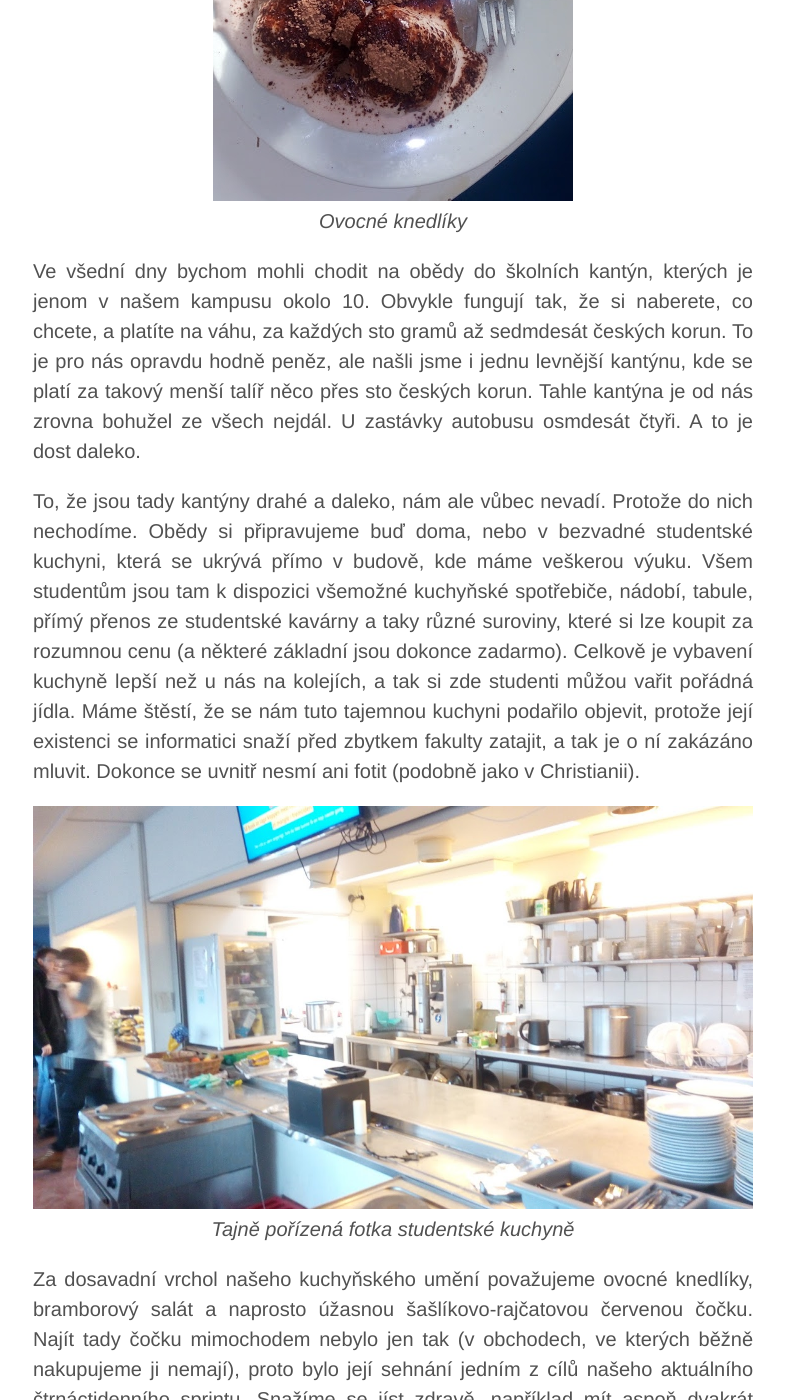
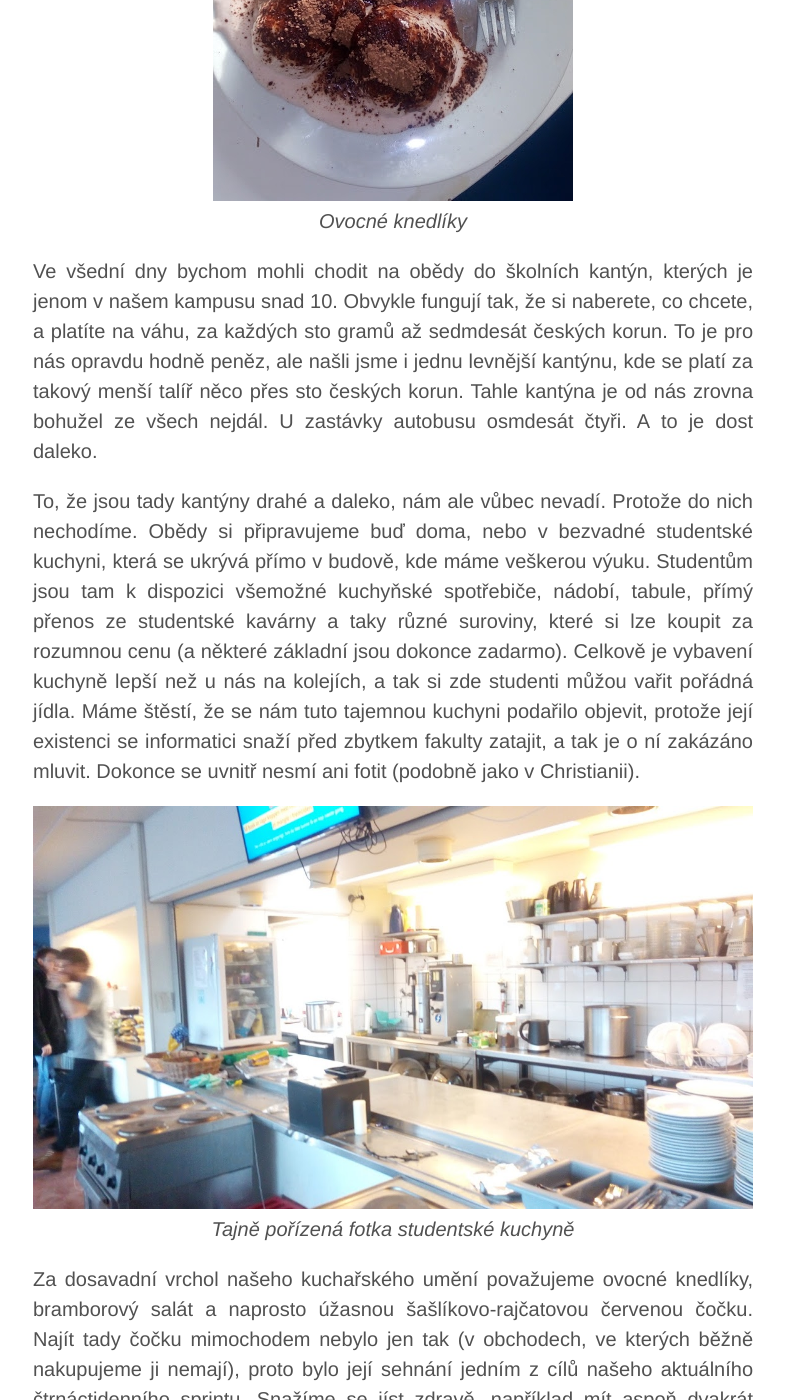
Before and after one commit to effa/erasmus, a Jekyll site: the page built from _posts/2016-02-29-varime.md, in a window 1280 px wide and 1400 px high, scrolled down 664 px. Shown: the whole window, without its empty margins (247-1032 px from the left). Built offline with Jekyll 4.4.1, drawn with Linux system fonts in a browser that asks for light colours; comment, search, counter and statistics services are not loaded; some of the changed text lies outside the part shown.

Commit message:
Post 5 done

```diff
--- a/_posts/2016-02-29-varime.md
+++ b/_posts/2016-02-29-varime.md
@@ -11,7 +11,7 @@ A&nbsp;jeden takový recept naučíme i vás.
 
 {% include img caption="Ovocné knedlíky" path="/img/post5/knedliky.jpg" %}
 
-Ve všední dny bychom mohli chodit na obědy do školních kantýn, kterých je jenom v&nbsp;našem kampusu okolo 10.
+Ve všední dny bychom mohli chodit na obědy do školních kantýn, kterých je jenom v&nbsp;našem kampusu snad 10.
 Obvykle fungují tak, že si naberete, co chcete, a platíte na váhu, za každých sto gramů až sedmdesát českých korun.
 To je pro nás opravdu hodně peněz, ale našli jsme i jednu levnější kantýnu, kde se platí za takový menší talíř něco přes sto českých korun.
 Tahle kantýna je od nás zrovna bohužel ze všech nejdál. U&nbsp;zastávky autobusu osmdesát čtyři. A&nbsp;to je dost daleko.
@@ -19,13 +19,13 @@ Tahle kantýna je od nás zrovna bohužel ze všech nejdál. U&nbsp;zastávky au
 To, že jsou tady kantýny drahé a daleko, nám ale vůbec nevadí. Protože do nich nechodíme.
 Obědy si připravujeme buď doma, nebo v&nbsp;bezvadné studentské kuchyni,
 která se ukrývá přímo v&nbsp;budově, kde máme veškerou výuku.
-Všem studentům jsou tam k&nbsp;dispozici všemožné kuchyňské spotřebiče, nádobí, tabule, přímý přenos ze studentské kavárny a taky různé suroviny, které si lze koupit za rozumnou cenu (a některé základní jsou dokonce zadarmo).
+Studentům jsou tam k&nbsp;dispozici všemožné kuchyňské spotřebiče, nádobí, tabule, přímý přenos ze studentské kavárny a taky různé suroviny, které si lze koupit za rozumnou cenu (a některé základní jsou dokonce zadarmo).
 Celkově je vybavení kuchyně lepší než u&nbsp;nás na kolejích, a tak si zde studenti můžou vařit pořádná jídla.
 Máme štěstí, že se nám tuto tajemnou kuchyni podařilo objevit, protože její existenci se informatici snaží před zbytkem fakulty zatajit, a tak je o&nbsp;ní zakázáno mluvit. Dokonce se uvnitř nesmí ani fotit (podobně jako v&nbsp;Christianii).
 
 {% include img caption="Tajně pořízená fotka studentské kuchyně" path="/img/post5/studentska-kuchyne.jpg" %}
 
-Za dosavadní vrchol našeho kuchyňského umění považujeme ovocné knedlíky, bramborový salát a naprosto úžasnou šašlíkovo-rajčatovou červenou čočku.
+Za dosavadní vrchol našeho kuchařského umění považujeme ovocné knedlíky, bramborový salát a naprosto úžasnou šašlíkovo-rajčatovou červenou čočku.
 Najít tady čočku mimochodem nebylo jen tak (v&nbsp;obchodech, ve kterých běžně nakupujeme ji nemají), proto bylo její sehnání jedním z&nbsp;cílů našeho aktuálního čtrnáctidenního sprintu.
 Snažíme se jíst zdravě, například mít aspoň dvakrát týdně rybu a každý den pět kusů ovoce a zeleniny.
 
@@ -35,7 +35,7 @@ Snažíme se jíst zdravě, například mít aspoň dvakrát týdně rybu a kaž
 Dvakrát jsme zorganizovali mezinárodní večeři, díky které jsme měli možnost ochutnat cizí kuchyni.
 Snažíme se recepty vzájemně naučit, takže až přijedeme domů, tak vám můžeme připravit honkongskou rajčatovou polévku, pikantní čínské nudle s&nbsp;kuřecím masem, finský dezert s&nbsp;morušovou marmeládou a singapurskou zdravotní polévku s&nbsp;kuřetem a asijskými bylinkami.
 
-{% include img caption="Honkongské nudle s kuřecím masem" path="/img/post5/nudle.jpg" %}
+{% include img caption="Michelle nakládá honkongské nudle s kuřecím masem" path="/img/post5/nudle.jpg" %}
 
 Při prvním vaření jsme holkám ukázali, jak se dělá správný český bramborový salát. Ten se povedl.
 Při druhém vaření jsme se pustili do kefírové buchty. Ta se nepovedla.
```
